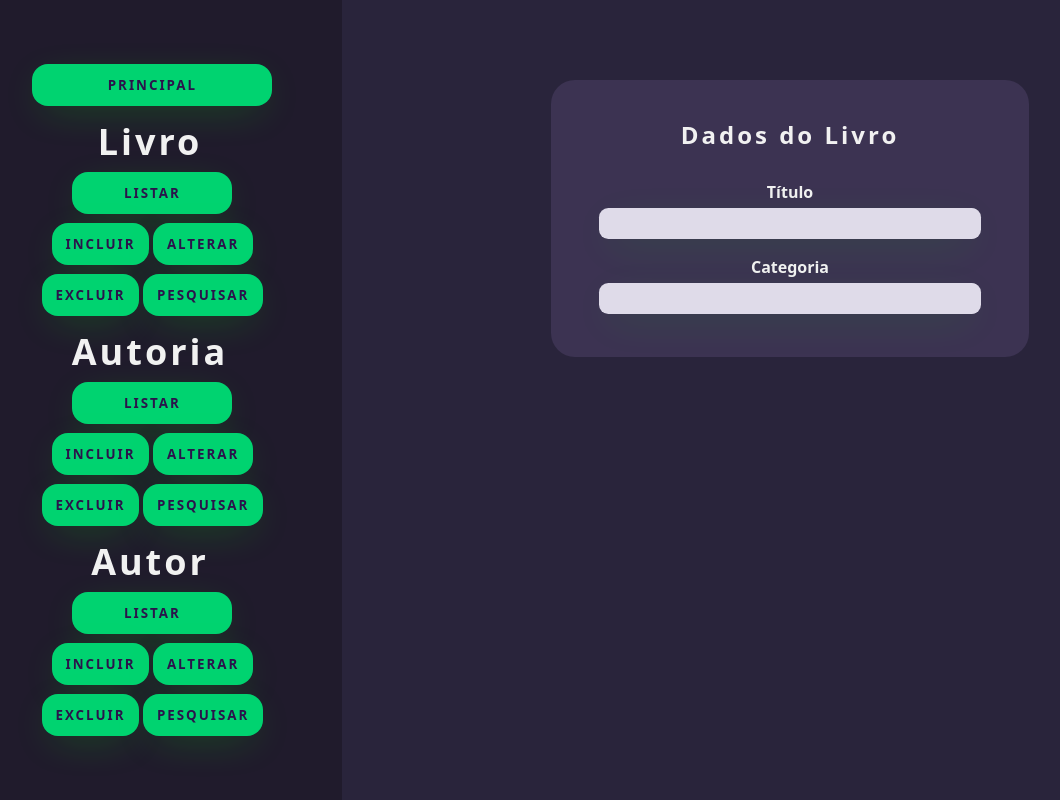
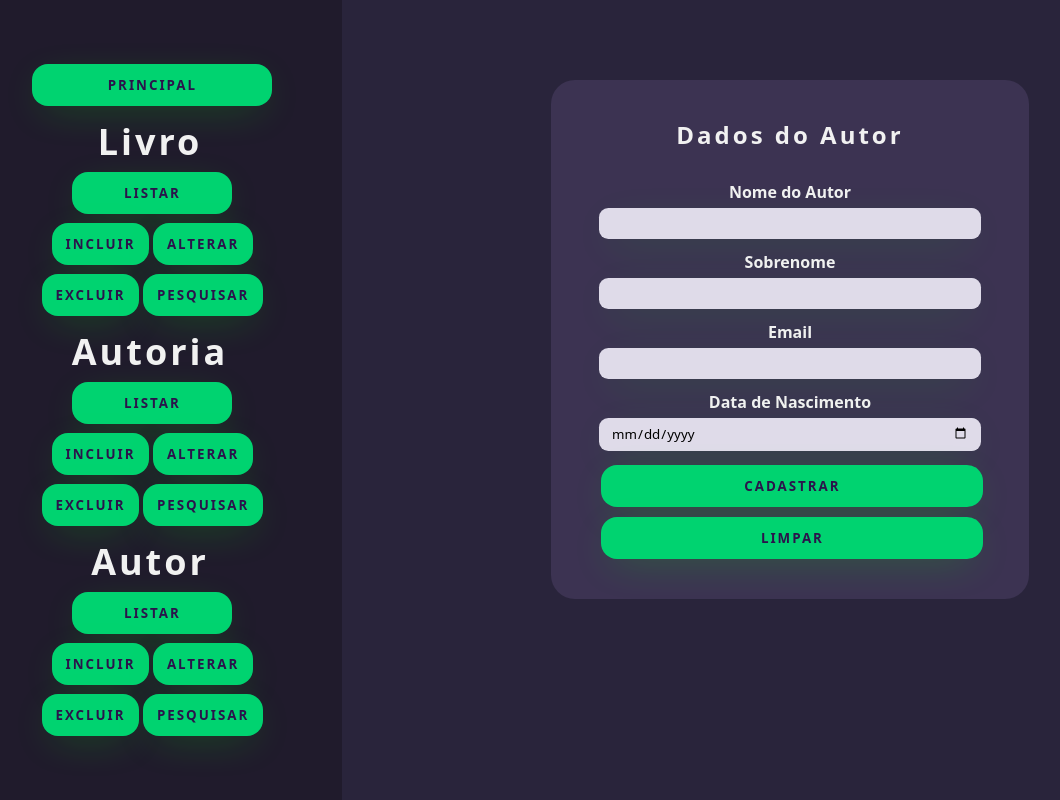
Before and after one commit to Amanda093/Autoria-3-bi-pw2-2024, a PHP site: page /cadastrar.php in a window 1280 px wide. Shown: the whole page, without its empty margins (42-1102 px from the left). Run offline with PHP 8.4, Linux system fonts and the light colour scheme; some libraries are stand-ins or nearby versions.

Commit message:
completo

```diff
--- a/class_autor/cadastrar.php
+++ b/class_autor/cadastrar.php
@@ -14,15 +14,27 @@
 
     <section class="right">
         <form name="cliente" method="POST" action="">
-            <h2 class="title"> Dados do Livro </h2>
+            <h2 class="title"> Dados do Autor </h2>
             <br>
             <div class="row">
-                <label for="">Título</label>
-                <input name="txtTitulo" type="text" size="40" maxlength="40"></p>
+                <label for="">Nome do Autor</label>
+                <input name="txtNome" type="text" size="40" maxlength="40" required>
             </div>
             <div class="row">
-                <label for="">Categoria</label>
-                <input name="txtTitulo" type="text" size="40" maxlength="40"></p>
+                <label for="">Sobrenome</label>
+                <input name="txtSobrenome" type="text" size="40" maxlength="40" required>
+            </div>
+            <div class="row">
+                <label for="">Email</label>
+                <input name="txtEmail" type="email" size="40" maxlength="40" required>
+            </div>
+            <div class="row">
+                <label for="">Data de Nascimento</label>
+                <input name="txtDataNasc" type="date" size="40" maxlength="40" required>
+            </div>
+            <div class="row">
+                <button name="btnEnviar" type="submit">Cadastrar</button>
+                <button name="btnLimpar" type="reset">Limpar</button>
             </div>
         </form>
 
@@ -32,12 +44,11 @@
         {
             include_once 'Autoria.php';
             $aut = new Autoria();
-            $aut -> setTitulo($txtTitulo);
-            $aut -> setCategoria($txtCategoria);
-            $aut -> setISBN($txtISBN);
-            $aut -> setIdioma($txtIdioma);
-            $aut -> setQtdepag($txtQtdePag);
-            echo "<h3><br><br>" . $aut -> salvar() . "</h3>";
+            $aut -> setNomeautor($txtNome);
+            $aut -> setSobrenome($txtSobrenome);
+            $aut -> setEmail($txtEmail);
+            $aut -> setNasc($txtDataNasc);
+            echo $aut -> salvar();
         }
         ?>
     </section>
--- a/class_livro/cadastrar.php
+++ b/class_livro/cadastrar.php
@@ -9,7 +9,7 @@
                 <br>
                 <div class="row">
                     <label for="">Título</label>
-                    <input name="txtTitulo" type="text" size="40" maxlength="40" required></p>
+                    <input name="txtTitulo" type="text" size="40" maxlength="40" required>
                 </div>
                 <div class="row">
                     <label for="">Categoria</label>
```
Also changed, not shown: class_autor/autoria.php (+49 -0 lines), class_autoria/autoria.php (+6 -7 lines), class_autoria/cadastrar.php (+10 -4 lines).
